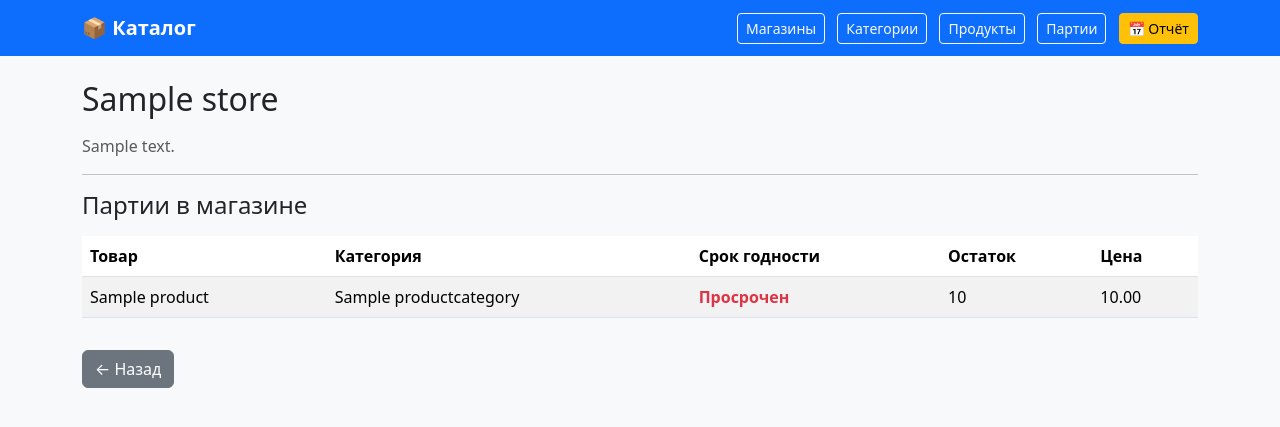
After one commit to JeeTopM/Tea_Store, a Django app: page /stores/1/ in a window 1280 px wide. The commit adds this page. Shown: the top 427 px of the page. Run offline with Django 5.2, Linux system fonts and the light colour scheme; tables that the repository leaves empty hold one stand-in row (values such as "Sample post").

Commit message:
Оптимизация логики сроков и добавление страницы магазина

```diff
--- a/Vintage/catalog/templates/catalog/base.html
+++ b/Vintage/catalog/templates/catalog/base.html
@@ -5,6 +5,16 @@
     <meta charset="UTF-8">
     <title>{% block title %}Каталог{% endblock %}</title>
     <link href="https://cdn.jsdelivr.net/npm/bootstrap@5.3.3/dist/css/bootstrap.min.css" rel="stylesheet">
+    <style>
+        .store-card {
+            cursor: pointer;
+            transition: transform 0.15s ease, box-shadow 0.15s ease;
+        }
+        .store-card:hover {
+            transform: translateY(-4px);
+            box-shadow: 0 8px 20px rgba(0,0,0,0.15);
+        }
+    </style>
 </head>
 <body class="bg-light">
 
--- a/Vintage/catalog/templates/catalog/home.html
+++ b/Vintage/catalog/templates/catalog/home.html
@@ -5,7 +5,8 @@
 <div class="row row-cols-1 row-cols-md-3 g-4">
     {% for item in store_statuses %}
         <div class="col">
-            <div class="card shadow-sm border-0 {{ item.status_class }}">
+            <div class="card shadow-sm border-0 {{ item.status_class }} store-card"
+                onclick="window.location='{% url 'store_detail' item.store.id %}'">
                 <div class="card-body">
                     <h5 class="card-title">{{ item.store.name }}</h5>
                     <p class="card-text mb-1">{{ item.status_text }}</p>
--- /dev/null
+++ b/Vintage/catalog/templates/catalog/store_detail.html
@@ -0,0 +1,51 @@
+{% extends 'catalog/base.html' %}
+{% block title %}{{ store.name }}{% endblock %}
+
+{% block content %}
+<h2 class="mb-3">{{ store.name }}</h2>
+<p class="text-muted">{{ store.address }}</p>
+
+<hr>
+
+<h4 class="mb-3">Партии в магазине</h4>
+
+<table class="table table-striped table-hover">
+    <thead>
+        <tr>
+            <th>Товар</th>
+            <th>Категория</th>
+            <th>Срок годности</th>
+            <th>Остаток</th>
+            <th>Цена</th>
+        </tr>
+    </thead>
+    <tbody>
+        {% for batch in batches %}
+        <tr>
+            <td>{{ batch.product.name }}</td>
+            <td>{{ batch.product.category.name }}</td>
+            <td>
+                {% if batch.is_expired %}
+                    <span class="text-danger fw-bold">
+                        Просрочен
+                    </span>
+                {% else %}
+                    {{ batch.expiration_date }}
+                {% endif %}
+            </td>
+            <td>{{ batch.quantity }}</td>
+            <td>{{ batch.price }}</td>
+        </tr>
+        {% empty %}
+        <tr>
+            <td colspan="5" class="text-center text-muted">
+                Нет партий в этом магазине
+            </td>
+        </tr>
+        {% endfor %}
+    </tbody>
+</table>
+
+<a href="{% url 'home' %}" class="btn btn-secondary mt-3">← Назад</a>
+
+{% endblock %}
--- a/Vintage/catalog/urls.py
+++ b/Vintage/catalog/urls.py
@@ -7,6 +7,7 @@ urlpatterns = [
 
     # Магазины
     path('stores/', views.store_list, name='store_list'),
+    path('stores/<int:pk>/', views.store_detail, name='store_detail'),
     path('stores/add/', views.store_create, name='store_create'),
     path('stores/<int:pk>/edit/', views.store_update, name='store_update'),
     path('stores/<int:pk>/delete/', views.store_delete, name='store_delete'),
--- a/Vintage/catalog/views.py
+++ b/Vintage/catalog/views.py
@@ -66,6 +66,20 @@ def handle_form(request, form_class, template, redirect_name, instance=None, tit
         return redirect(redirect_name)
     return render(request, template, {'form': form, 'title': title})
 
+def store_detail(request, pk):
+    store = get_object_or_404(Store, pk=pk)
+
+    batches = (
+        ProductBatch.objects
+        .select_related('product__category')
+        .filter(store=store, is_available=True)
+        .order_by('expiration_date')
+    )
+
+    return render(request, 'catalog/store_detail.html', {
+        'store': store,
+        'batches': batches,
+    })
 
 # --- Магазины ---
 def store_list(request):
```
